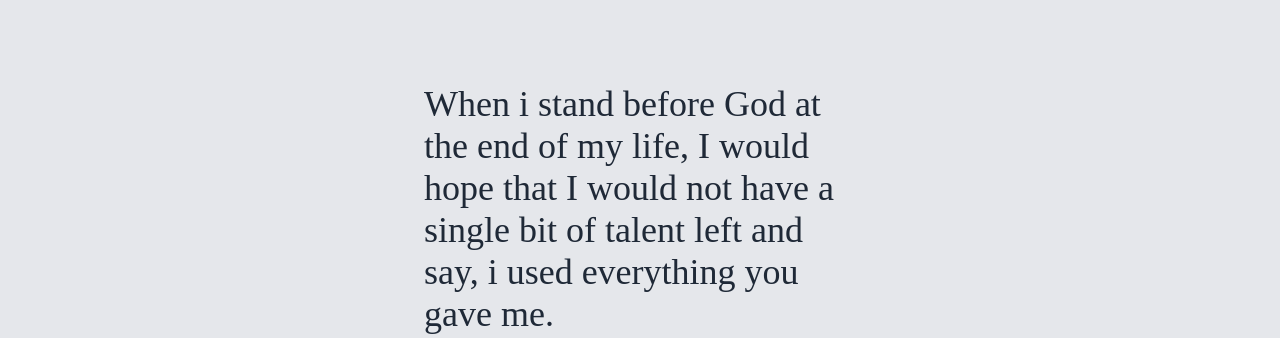
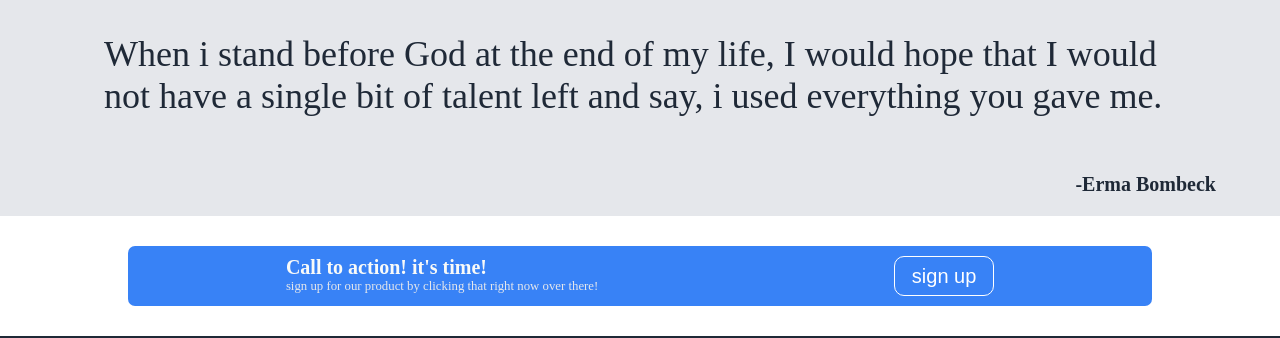
Before and after one commit to prince-musonda/landing-page, a plain HTML site: page index.html in a window 1280 px wide. Shown: the part 698-1036 px from the top of the page. Drawn offline with Linux system fonts and the light colour scheme.

Commit message:
Edit styles.css
Edited styles.css  by making the ".section3" selector into a flex container so that the content in it don't look stretched on smaller screen sizes. And i changed some of the padding  in it.

i have also added i line of css code to the ".who-said" selector in order to push it or align it the right side

```diff
--- a/styles.css
+++ b/styles.css
@@ -95,10 +95,12 @@ button{
 
 .section3{
     background-color: #E5E7EB;
-    padding-left: 30%;
-    padding-right: 30%;
-    padding-top: 50px;
-    padding-bottom: 50px;
+    display: flex;
+    flex-direction: column;
+    justify-content: center;
+    align-items:center;
+    padding-left: 5%;
+    padding-right:5%
 }
 
 blockquote{
@@ -107,6 +109,7 @@ blockquote{
     color:#1f2937;
     font-weight:lighter;
     flex: auto;
+
 }
 
 .section3 .who-said{
@@ -114,6 +117,7 @@ blockquote{
     font-size: 20px;
     color: #1f2937;
     font-weight: bolder;
+    margin-left: auto;
 }
 
 .section4{
```
